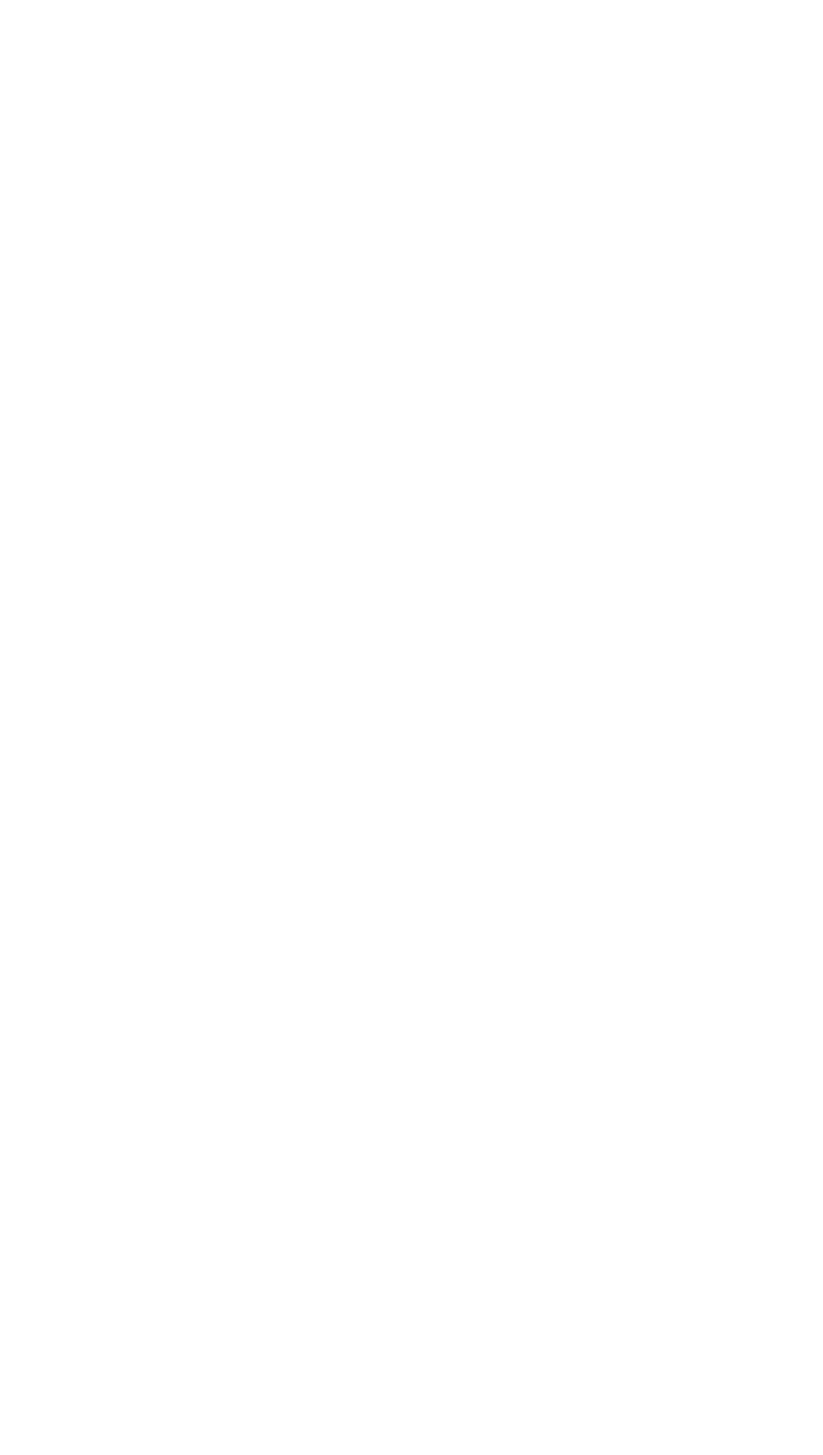
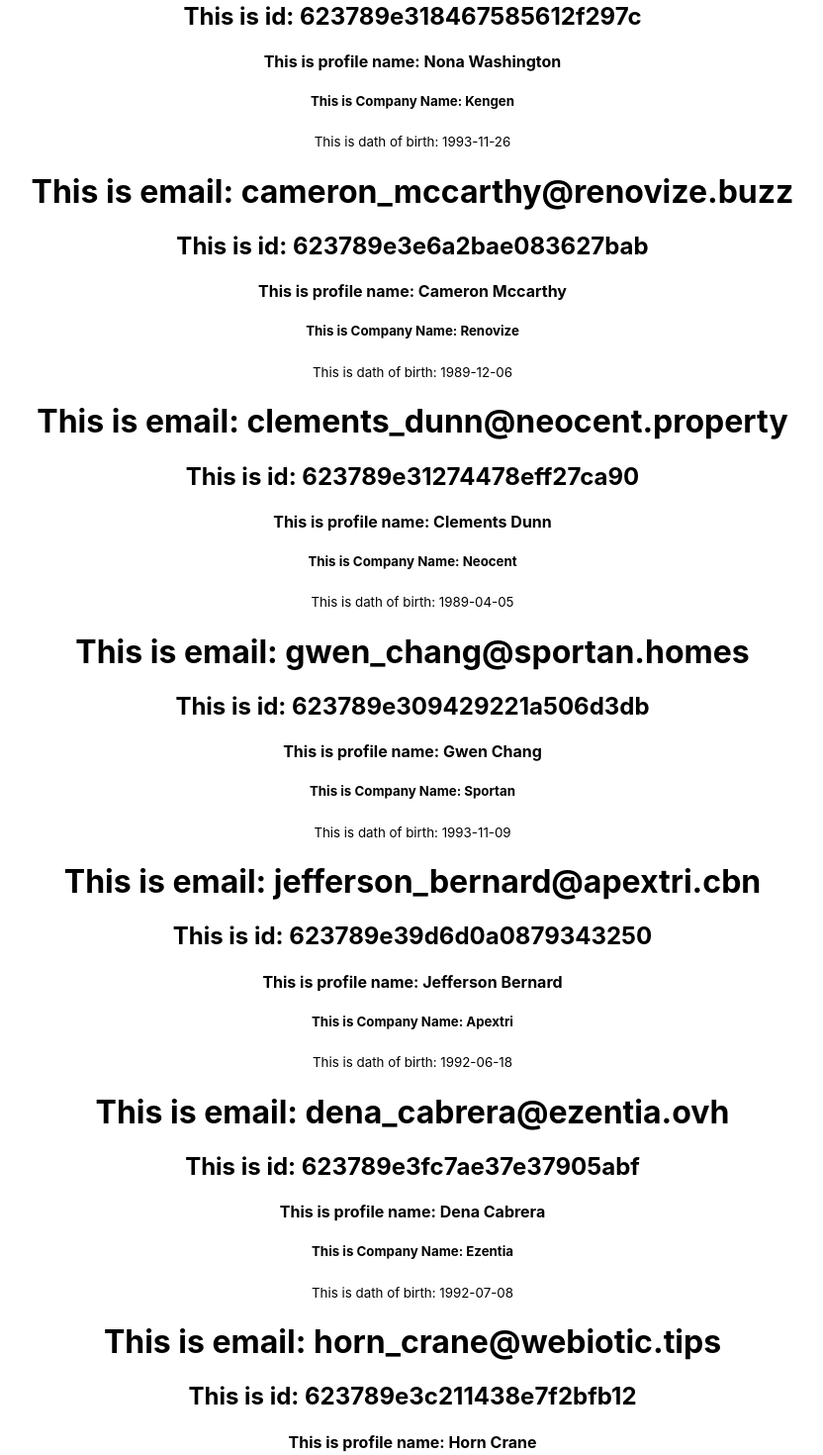
Before and after one commit to mahadihasan2/integretion-react, a React (Create React App) app: page / in a window 1280 px wide. Shown: the part 1100-2570 px from the top of the page at 99% size, without its empty margins (223-1055 px from the left). Before the commit the page ends 1020 px from the top, so only its background shows below. Built offline with nearby package versions, Linux system fonts and the light colour scheme.

Commit message:
data-generetor-way-2

```diff
--- a/src/App.js
+++ b/src/App.js
@@ -1,6 +1,7 @@
 import './App.css';
 import Bazar from './Components/Bazars/Bazar';
 import Cosmetics from './Components/Cosmetics/Cosmetics';
+import Datageneretor from './Components/Datageneretor/Datageneretor';
 import Mobile from './Components/Mobile/Mobile';
 import Showes from './Components/Showes/Showes';
 
@@ -11,6 +12,7 @@ function App() {
       <Cosmetics></Cosmetics>
       <Showes></Showes>
       <Bazar></Bazar>
+      <Datageneretor></Datageneretor>
     </div>
   );
 }
--- /dev/null
+++ b/src/Components/Datageneretor/Datageneretor.js
@@ -0,0 +1,84 @@
+import React from 'react';
+import Showdatageneretor from '../Showdatageneretor/Showdatageneretor';
+
+const Datageneretor = () => {
+    const datageneretors = [
+        {
+            "id": "623789e318467585612f297c",
+            "email": "nona_washington@kengen.mq",
+            "profile": {
+                "name": "Nona Washington",
+                "company": "Kengen",
+                "dob": "1993-11-26"
+            }
+        },
+        {
+            "id": "623789e3e6a2bae083627bab",
+            "email": "cameron_mccarthy@renovize.buzz",
+            "profile": {
+                "name": "Cameron Mccarthy",
+                "company": "Renovize",
+                "dob": "1989-12-06"
+            }
+        },
+        {
+            "id": "623789e31274478eff27ca90",
+            "email": "clements_dunn@neocent.property",
+            "profile": {
+                "name": "Clements Dunn",
+                "company": "Neocent",
+                "dob": "1989-04-05"
+            }
+        },
+        {
+            "id": "623789e309429221a506d3db",
+            "email": "gwen_chang@sportan.homes",
+            "profile": {
+                "name": "Gwen Chang",
+                "company": "Sportan",
+                "dob": "1993-11-09"
+            }
+        },
+        {
+            "id": "623789e39d6d0a0879343250",
+            "email": "jefferson_bernard@apextri.cbn",
+            "profile": {
+                "name": "Jefferson Bernard",
+                "company": "Apextri",
+                "dob": "1992-06-18"
+            }
+        },
+        {
+            "id": "623789e3fc7ae37e37905abf",
+            "email": "dena_cabrera@ezentia.ovh",
+            "profile": {
+                "name": "Dena Cabrera",
+                "company": "Ezentia",
+                "dob": "1992-07-08"
+            }
+        },
+        {
+            "id": "623789e3c211438e7f2bfb12",
+            "email": "horn_crane@webiotic.tips",
+            "profile": {
+                "name": "Horn Crane",
+                "company": "Webiotic",
+                "dob": "1992-08-28"
+            }
+        }
+    ]
+    return (
+        <div>
+            {
+                datageneretors.map(datageneretor => <Showdatageneretor
+                    key={datageneretor.id}
+                    datageneretor={datageneretor}
+                >
+
+                </Showdatageneretor>)
+            }
+        </div>
+    );
+};
+
+export default Datageneretor;
--- /dev/null
+++ b/src/Components/Showdatageneretor/Showdatageneretor.js
@@ -0,0 +1,16 @@
+import React from 'react';
+
+const Showdatageneretor = (props) => {
+    const { email, id, profile } = props.datageneretor
+    return (
+        <div>
+            <h1>This is email: {email}</h1>
+            <h2>This is id: {id}</h2>
+            <h4>This is profile name: {profile.name}</h4>
+            <h5>This is Company Name: {profile.company}</h5>
+            <small>This is dath of birth: {profile.dob}</small>
+        </div>
+    );
+};
+
+export default Showdatageneretor;
```
